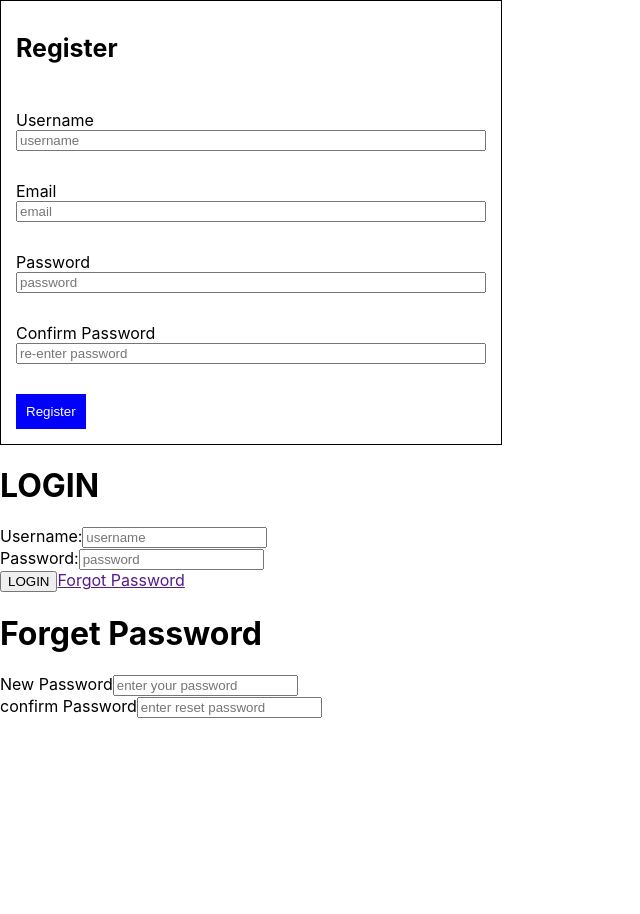
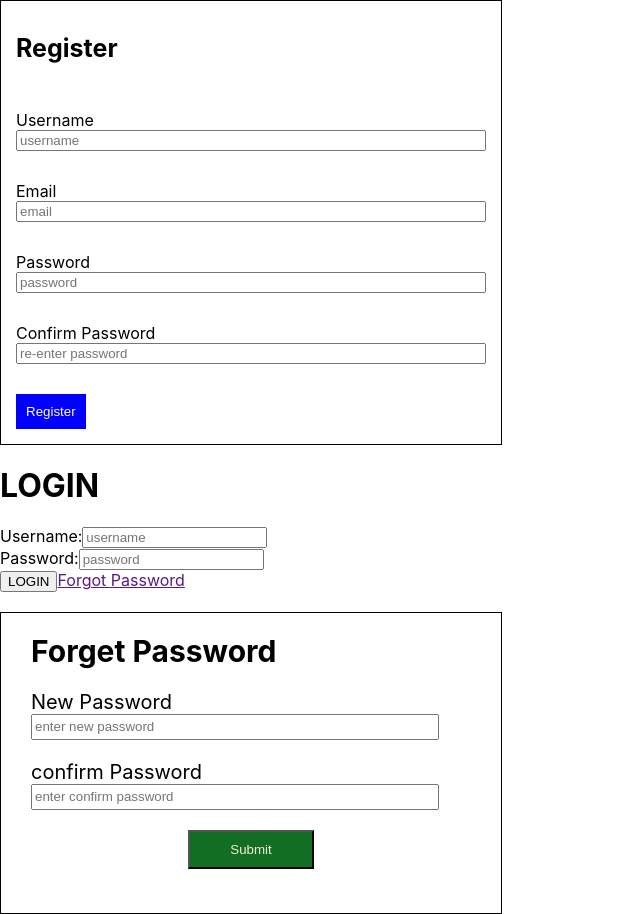
Before and after one commit to Engamba77/e-commerce-100, a React (Create React App) app: page / in a window 1280 px wide. Shown: the whole page, without its empty margins (0-640 px from the left). Before the commit the page ends 800 px from the top, so only its background shows below. Built offline with nearby package versions, Linux system fonts and the light colour scheme.

Commit message:
adding pass style

```diff
--- /dev/null
+++ b/src/forgetpassword/forget.css
@@ -0,0 +1,34 @@
+.container{
+    margin-top: 20px;
+    height: 300px;
+    width:500px;
+    border: 1px solid black;
+    /* margin-left: 20px; */
+}
+
+#head{
+    font-size: 30px;
+    margin-left: 30px;
+}
+
+.labelname{
+    font-size: 20px;
+    margin-left: 30px;
+}
+
+.inputname{
+    margin-left: 30px;
+    width: 400px;
+    height: 20px;
+}
+
+.buttonok{
+    text-align: center;
+    margin-top: 20px;
+
+}
+#buton{
+    padding: 10px 40px;
+    background-color: rgb(18, 110, 34);
+    color: antiquewhite;
+}
--- a/src/forgetpassword/index.js
+++ b/src/forgetpassword/index.js
@@ -1,17 +1,19 @@
 import React from "react";
+import "./forget.css"
 
 function Forgetpassword() {
   return (
     <div className="container">
-      <h1>Forget Password</h1>
+      <h1 id="head">Forget Password</h1>
       <div className="fpassword">
-        <label name="password">New Password</label>
-        <input type="text" placeholder="enter your password"></input>
+        <label name="password" className="labelname">New Password</label> <br/>
+        <input type="text" placeholder="enter new password" className="inputname"></input>
+      </div> <br/>
+      <div className="rpassword">
+        <label name="reset" className="labelname">confirm Password</label> <br/>
+        <input type="text" placeholder="enter confirm password" className="inputname"></input>
       </div>
-      <div className="rpassword">
-        <label name="reset">confirm Password</label>
-        <input type="text" placeholder="enter reset password"></input>
-      </div>
+      <div className="buttonok"><button id="buton">Submit</button></div>
     </div>
   );
 }
```
